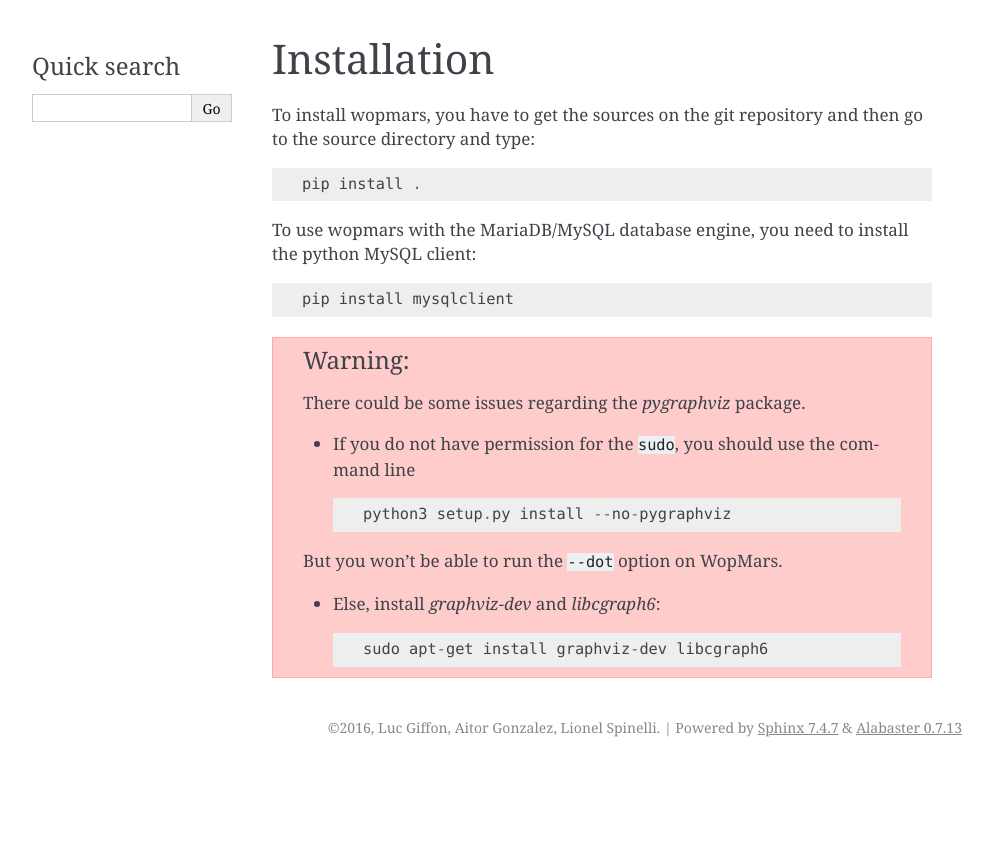
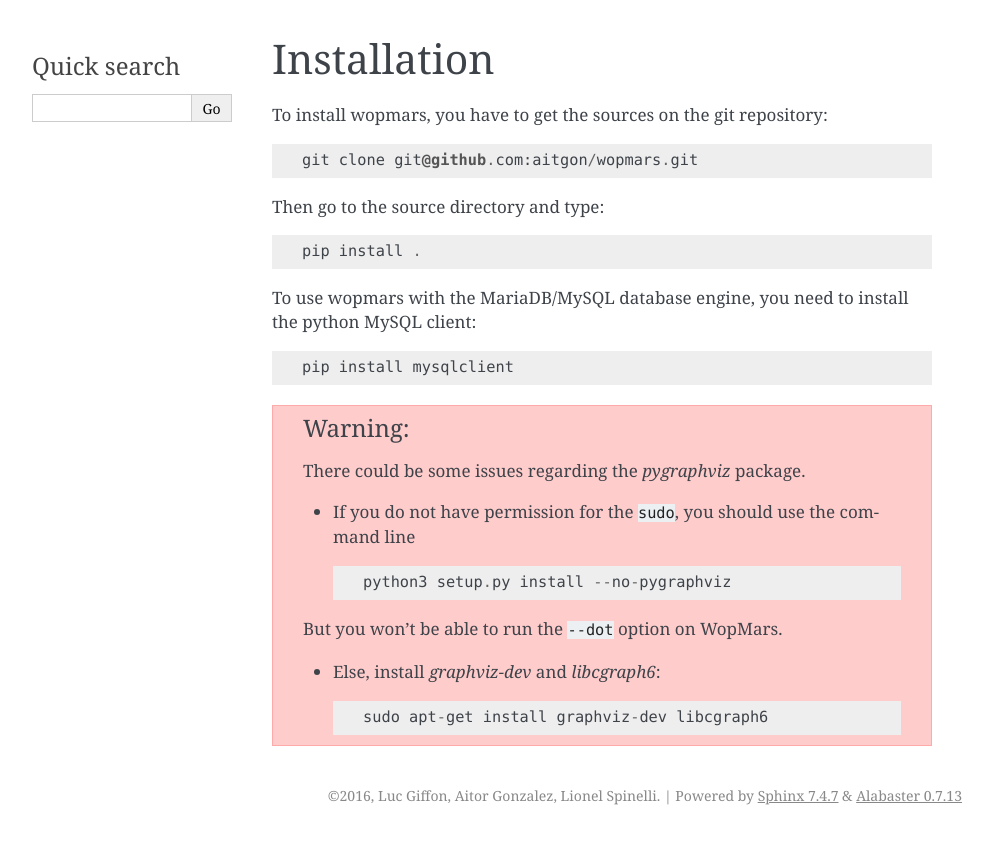
Before and after one commit to aitgon/wopmars, a Sphinx documentation site: the page built from docs/content/installation.rst, in a window 1280 px wide. Shown: the top 844 px of the page, without its empty margins (148-1141 px from the left). Built offline with Sphinx 7.4.7, drawn with Linux system fonts in a browser that asks for light colours.

Commit message:
DOC Update git clone addresse: github

```diff
--- a/docs/content/installation.rst
+++ b/docs/content/installation.rst
@@ -1,7 +1,11 @@
 Installation
 ============
 
-To install wopmars, you have to get the sources on the git repository and then go to the source directory and type::
+To install wopmars, you have to get the sources on the git repository::
+
+    git clone git@github.com:aitgon/wopmars.git
+
+Then go to the source directory and type::
 
     pip install .
 
--- a/setup.py
+++ b/setup.py
@@ -26,7 +26,7 @@
 
 setup(
     name='wopmars',
-    version='1.1.3',
+    version='1.1.4',
     description='Workflow Python Manager for Reproducible Science',
     long_description=long_description,
     # todo ask aitor url home page
```
